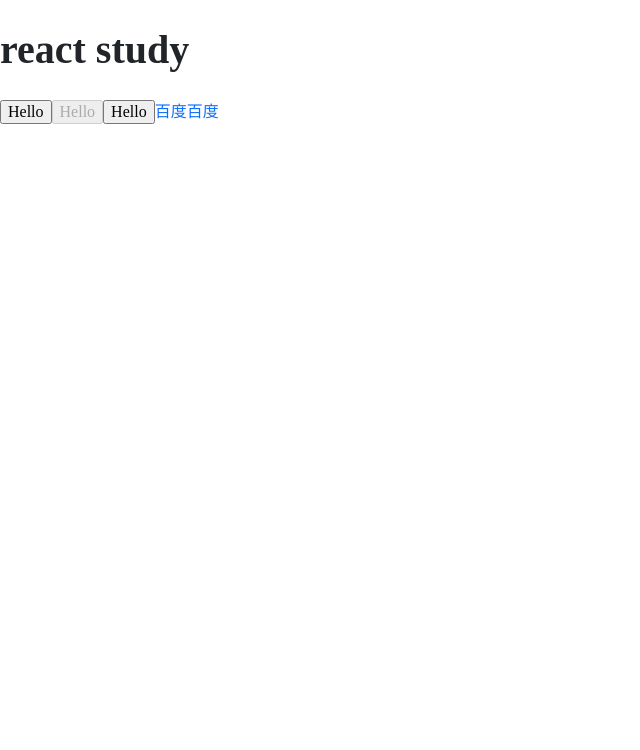
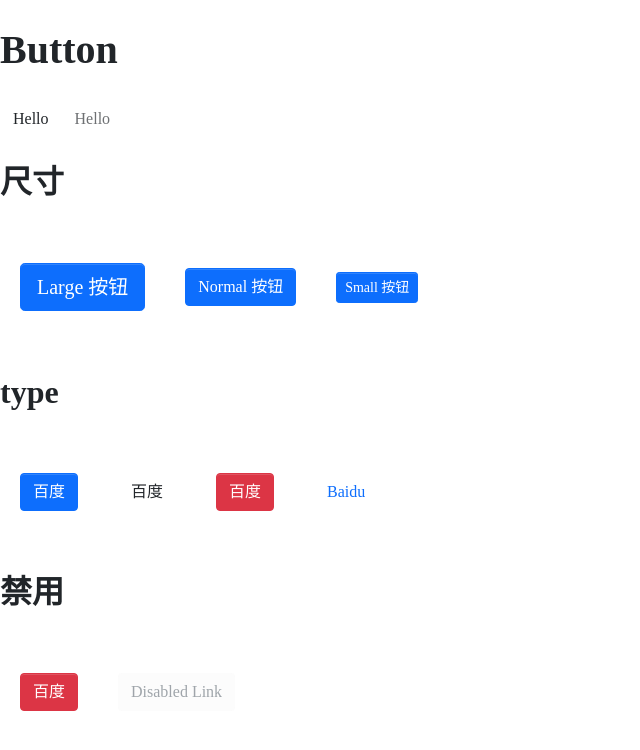
Before and after one commit to yinhaiying/sea-ui, a React (Create React App) app: page / in a window 1280 px wide. Shown: the top 750 px of the page, without its empty margins (0-640 px from the left). Built offline with nearby package versions, Linux system fonts and the light colour scheme.

Commit message:
完成样式

```diff
--- /dev/null
+++ b/src/App.css
@@ -0,0 +1,4 @@
+p{
+    display:inline-block;
+    padding:20px;
+}
--- a/src/App.tsx
+++ b/src/App.tsx
@@ -1,15 +1,25 @@
 import React from 'react';
+import './App.css'
 import Button, { ButtonSize, ButtonType } from './packages/Button/button';
 function App() {
   return (
     <div className="App">
       <header className="App-header">
-        <h1>react study</h1>
+        <h1>Button</h1>
         <Button>Hello</Button>
         <Button disabled>Hello</Button>
-        <Button type={ButtonType.Primary} size={ButtonSize.Large}>Hello</Button>
-        <Button type={ButtonType.Link}  href="http://www.baidu.com">百度</Button>
-        <Button type={ButtonType.Link}  href="http://www.baidu.com" disabled>百度</Button>
+        <h2>尺寸</h2>
+        <p><Button type={ButtonType.Primary} size={ButtonSize.Large}>Large 按钮</Button></p>
+        <p><Button type={ButtonType.Primary} >Normal 按钮</Button></p>
+        <p><Button type={ButtonType.Primary} size={ButtonSize.Small}>Small 按钮</Button></p>
+        <h2>type</h2>
+        <p><Button type={ButtonType.Primary} >百度</Button></p >
+        <p><Button type={ButtonType.Default} >百度</Button></p >
+        <p><Button type={ButtonType.Danger} >百度</Button></p >
+        <p><Button type={ButtonType.Link} href={'http://www.baidu.com'}>Baidu</Button></p >
+        <h2>禁用</h2>
+        <p><Button type={ButtonType.Danger}  >百度</Button></p >
+        <p><Button type={ButtonType.Link} disabled >Disabled Link</Button></p >
       </header>
     </div>
   );
--- /dev/null
+++ b/src/packages/Button/_style.scss
@@ -0,0 +1,63 @@
+
+.btn{
+  position:relative;
+  display:inline-block;
+  font-weight:$btn-font-weight;
+  line-height:$btn-line-height;
+  color:$body-color;
+  white-space: nowrap;
+  text-align:center;
+  vertical-align: middle;
+  background-image:none;
+  border:$btn-border-width solid transparent;
+  @include button-size($btn-padding-y, $btn-padding-x, $btn-font-size, $border-radius);
+  box-shadow:$btn-box-shadow;
+  cursor:pointer;
+  transition:$btn-transition;
+  &.disabled,
+  &[disabled]{
+      cursor:not-allowed !important;
+      opacity:$btn-disabled-opacity;
+      box-shadow: none;
+      // > * {
+      //     pointer-events:none;
+      // }
+  }
+}
+
+.btn-lg{
+    @include button-size($btn-padding-y-lg, $btn-padding-x-lg, $btn-font-size-lg, $border-radius-lg);
+}
+.btn-sm{
+    @include button-size($btn-padding-y-sm, $btn-padding-x-sm, $btn-font-size-sm, $border-radius-sm);
+}
+
+// 不同类型的样式：
+.btn-primary{
+  @include button-type($primary,$primary,$white)
+}
+.btn-danger{
+  @include button-type($danger, $danger, $white)
+}
+.btn-default{
+  @include button-type($white, $white, $body-color, $white, $primary, $primary)
+}
+.btn-link{
+  font-weight: $font-weight-normal;
+  color:$btn-link-color;
+  text-decoration:$link-decoration;
+  box-shadow:none;
+  &:hover{
+    color:$btn-link-hover-color;
+    text-decoration:$link-hover-decoration;
+  }
+  &:focus,
+  &.focus{
+    text-decoration:$link-hover-decoration;
+    box-shadow: none;
+  }
+  &.disabled{
+    color:$btn-link-disabled-color;
+    pointer-events:none;
+  }
+}
--- /dev/null
+++ b/src/style/_mixin.scss
@@ -0,0 +1,38 @@
+// lg normal sm不同尺寸的按钮的区别
+@mixin button-size($padding-y, $padding-x, $font-size, $border-radius) {
+    padding:$padding-y $padding-x;
+    font-size:$font-size;
+    border-radius:$border-radius;
+}
+
+// type:primary danger link不同类型的尺寸的区别：颜色 边框
+@mixin button-type(
+    $background,
+    $border,
+    $color,
+    $hover-background:lighten($background,7.5%),
+    $hover-border:lighten($border,10%),
+    $hover-color:$color
+    ) {
+    color:$color;
+    background:$background;
+    border-color:$border;
+    &:hover{
+            color:$hover-color;
+            background:$hover-background;
+            border-color:$hover-border;
+    }
+    &:focus,&.focus,
+    &:active,&.active{
+            color:$hover-color;
+            background:$hover-background;
+            border-color:$hover-border;
+    }
+    &:disabled,
+    &.disabled {
+            color:$color;
+            background:$background;
+            border-color:$border;
+    }
+
+}
--- a/src/style/_normalize.scss
+++ b/src/style/_normalize.scss
@@ -190,6 +190,7 @@
   font-size: 100%; /* 1 */
   line-height: 1.15; /* 1 */
   margin: 0; /* 2 */
+  outline:0;
 }
 
 /**
--- a/src/style/index.scss
+++ b/src/style/index.scss
@@ -1,2 +1,7 @@
 @import "variable";
 @import "normalize";
+
+// mixin
+@import "mixin";
+// button
+@import "../packages/Button/style";
```
Also changed, not shown: src/style/_mixins.scss (deleted).
